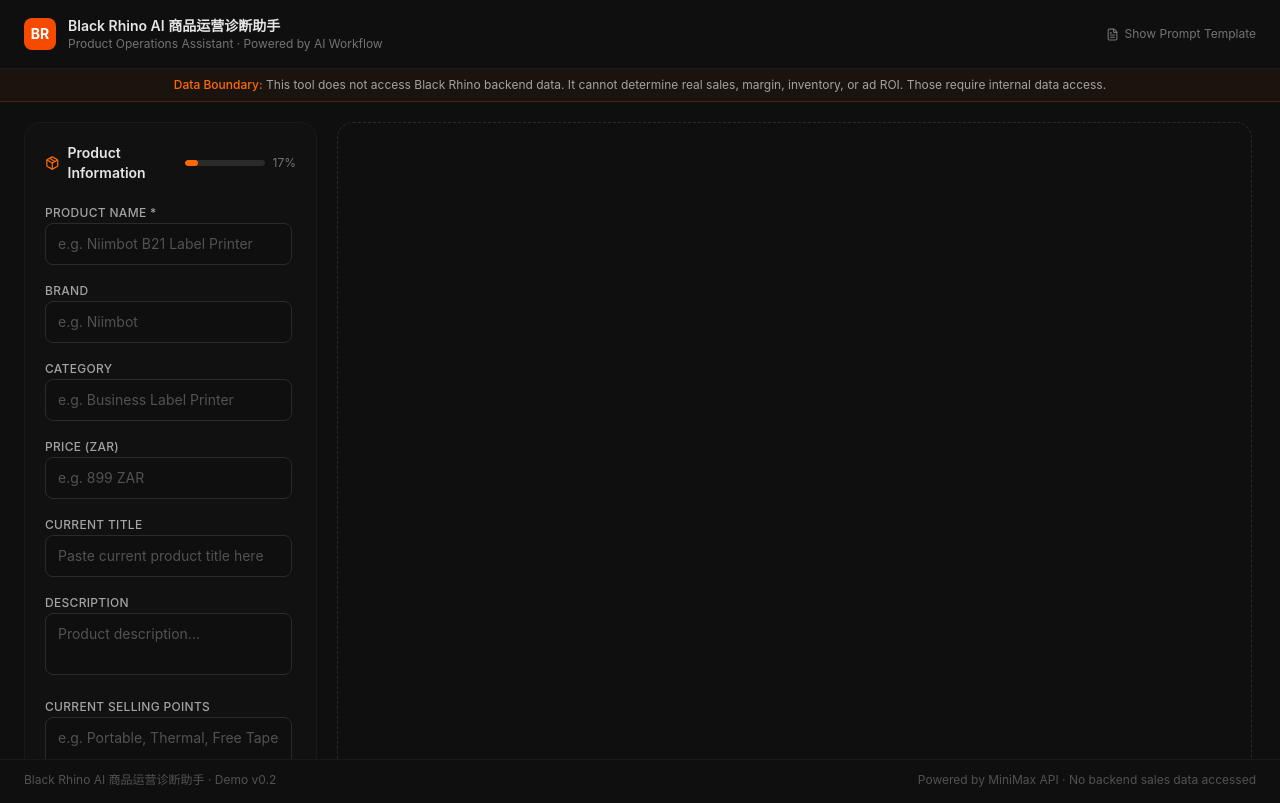
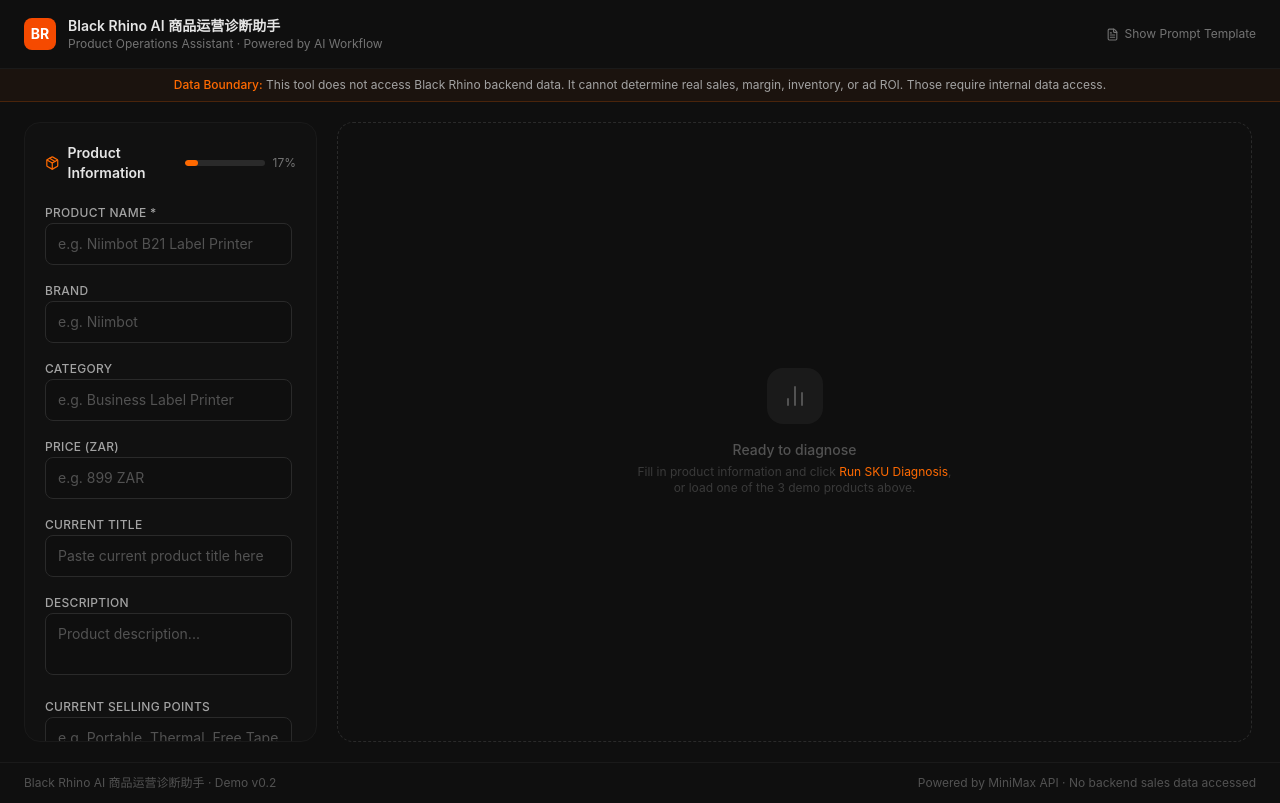
Before and after one commit to mark2574789362-byte/black-rhino-ai, a React (Vite) app: page / in a window 1280 px wide. Built offline with nearby package versions, Linux system fonts and the light colour scheme.

Commit message:
fix: remove h-screen constraint, enable scrolling

```diff
--- a/src/App.tsx
+++ b/src/App.tsx
@@ -344,7 +344,7 @@
   const progress = Math.round((filledCount / 6) * 100);
 
   return (
-    <div className="h-full flex flex-col">
+    <div className="flex flex-col h-full">
       <div className="flex items-center gap-2 mb-4">
         <Package size={18} className="text-orange-500" />
         <h2 className="text-sm font-semibold text-[#e5e5e5]">Product Information</h2>
@@ -737,9 +737,9 @@
   };
 
   return (
-    <div className="h-screen flex flex-col bg-[#0f0f0f]">
+    <div className="min-h-screen flex flex-col bg-[#0f0f0f]">
       {/* Header */}
-      <header className="flex-shrink-0 border-b border-[#1a1a1a] px-6 py-4">
+      <header className="border-b border-[#1a1a1a] px-6 py-4">
         <div className="max-w-7xl mx-auto flex items-center justify-between">
           <div className="flex items-center gap-3">
             <div className="w-8 h-8 rounded-lg bg-orange-600 flex items-center justify-center">
@@ -789,19 +789,19 @@
       </AnimatePresence>
 
       {/* Disclaimer Banner */}
-      <div className="flex-shrink-0 bg-orange-500/5 border-b border-orange-500/20 px-6 py-2">
+      <div className="bg-orange-500/5 border-b border-orange-500/20 px-6 py-2">
         <p className="max-w-7xl mx-auto text-xs text-[#a3a3a3] text-center">
           <span className="text-orange-500 font-medium">Data Boundary:</span> This tool does not access Black Rhino backend data. It cannot determine real sales, margin, inventory, or ad ROI. Those require internal data access.
         </p>
       </div>
 
       {/* Main Content */}
-      <main className="flex-1 overflow-hidden">
+      <main className="flex-1 overflow-auto">
         <div className="max-w-7xl mx-auto h-full px-6 py-5">
-          <div className="grid grid-cols-12 gap-5 h-full">
+          <div className="grid grid-cols-12 gap-5">
             {/* Input Panel */}
-            <div className="col-span-12 lg:col-span-4 xl:col-span-3 h-full">
-              <div className="h-full border border-[#1a1a1a] rounded-2xl p-5 bg-[#111111] overflow-hidden flex flex-col">
+            <div className="col-span-12 lg:col-span-4 xl:col-span-3">
+              <div className="border border-[#1a1a1a] rounded-2xl p-5 bg-[#111111] flex flex-col max-h-[calc(100vh-180px)] overflow-hidden">
                 <InputPanel
                   product={product}
                   onChange={setProduct}
@@ -814,7 +814,7 @@
             </div>
 
             {/* Output Panel */}
-            <div className="col-span-12 lg:col-span-8 xl:col-span-9 h-full overflow-y-auto pr-1">
+            <div className="col-span-12 lg:col-span-8 xl:col-span-9 overflow-y-auto pr-1">
               {error ? (
                 <div className="border border-red-500/30 rounded-xl p-4 bg-[#141414]">
                   <div className="flex items-center gap-2 mb-2">
@@ -842,7 +842,7 @@
       </main>
 
       {/* Footer */}
-      <footer className="flex-shrink-0 border-t border-[#1a1a1a] px-6 py-3">
+      <footer className="border-t border-[#1a1a1a] px-6 py-3">
         <div className="max-w-7xl mx-auto flex items-center justify-between text-xs text-[#525252]">
           <span>Black Rhino AI 商品运营诊断助手 · Demo v0.2</span>
           <span>Powered by MiniMax API · No backend sales data accessed</span>
```
